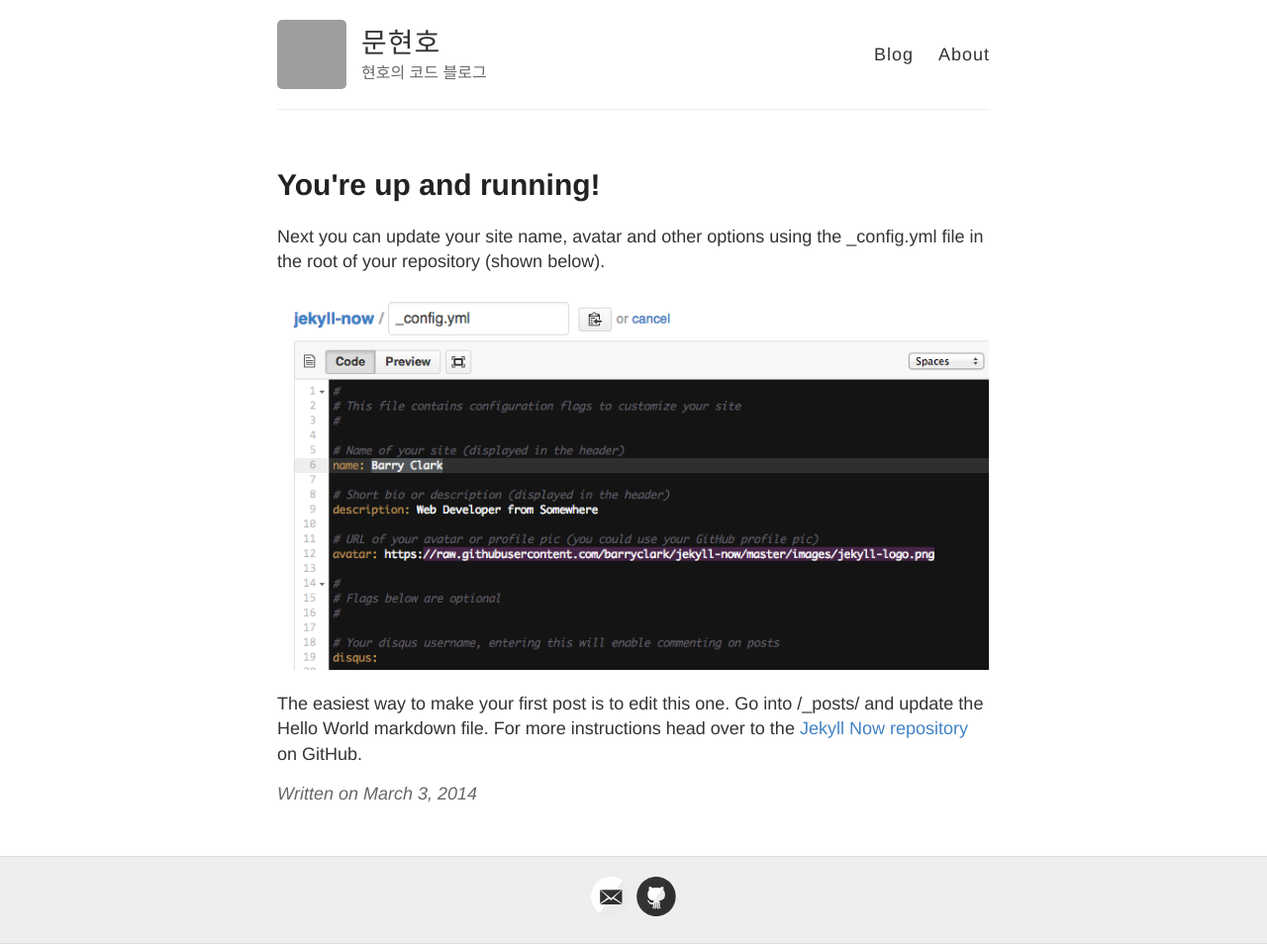
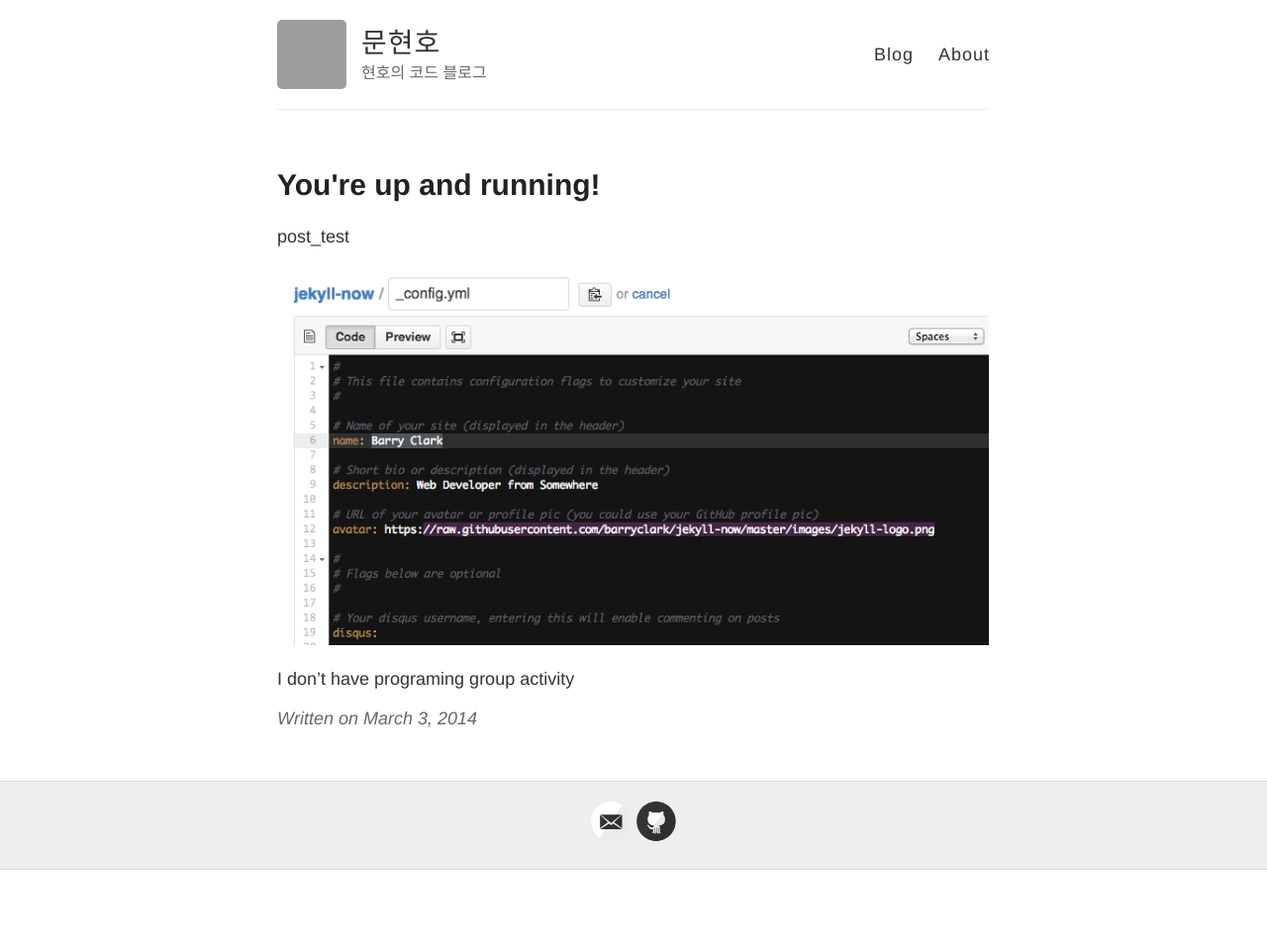
Before and after one commit to gusgh9176/gusgh9176.github.io, a Jekyll site: the page built from _posts/2014-3-3-Hello-World.md, in a window 1280 px wide. Shown: the whole page at 99% size. Built offline with Jekyll 4.4.1, drawn with Linux system fonts in a browser that asks for light colours; after the commit the page ends 900 px from its top, so only the background shows below that; grey boxes are pictures that could not be loaded.

Commit message:
edit first_post

```diff
--- a/_posts/2014-3-3-Hello-World.md
+++ b/_posts/2014-3-3-Hello-World.md
@@ -1,10 +1,11 @@
 ---
 layout: post
 title: You're up and running!
+published: true
 ---
 
-Next you can update your site name, avatar and other options using the _config.yml file in the root of your repository (shown below).
+post_test
 
 ![_config.yml]({{ site.baseurl }}/images/config.png)
 
-The easiest way to make your first post is to edit this one. Go into /_posts/ and update the Hello World markdown file. For more instructions head over to the [Jekyll Now repository](https://github.com/barryclark/jekyll-now) on GitHub.
+I don't have programing group activity
```
